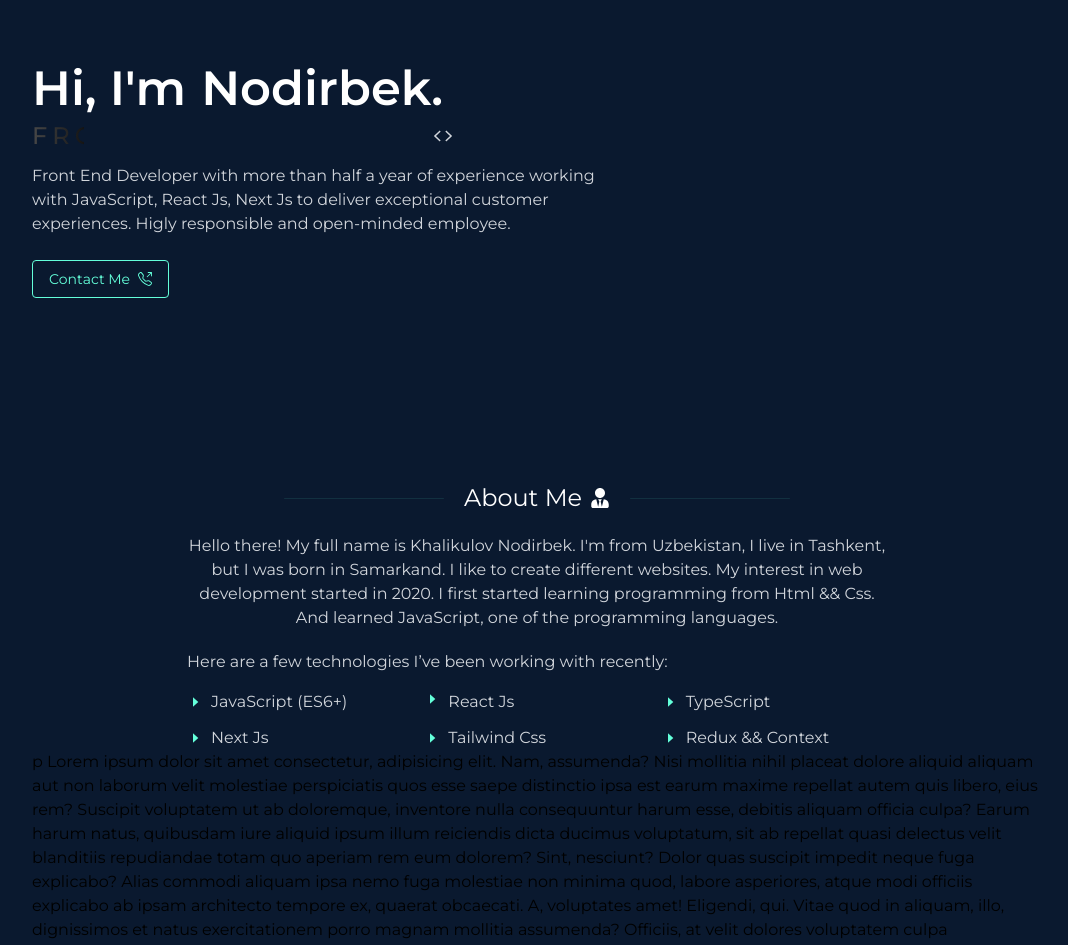
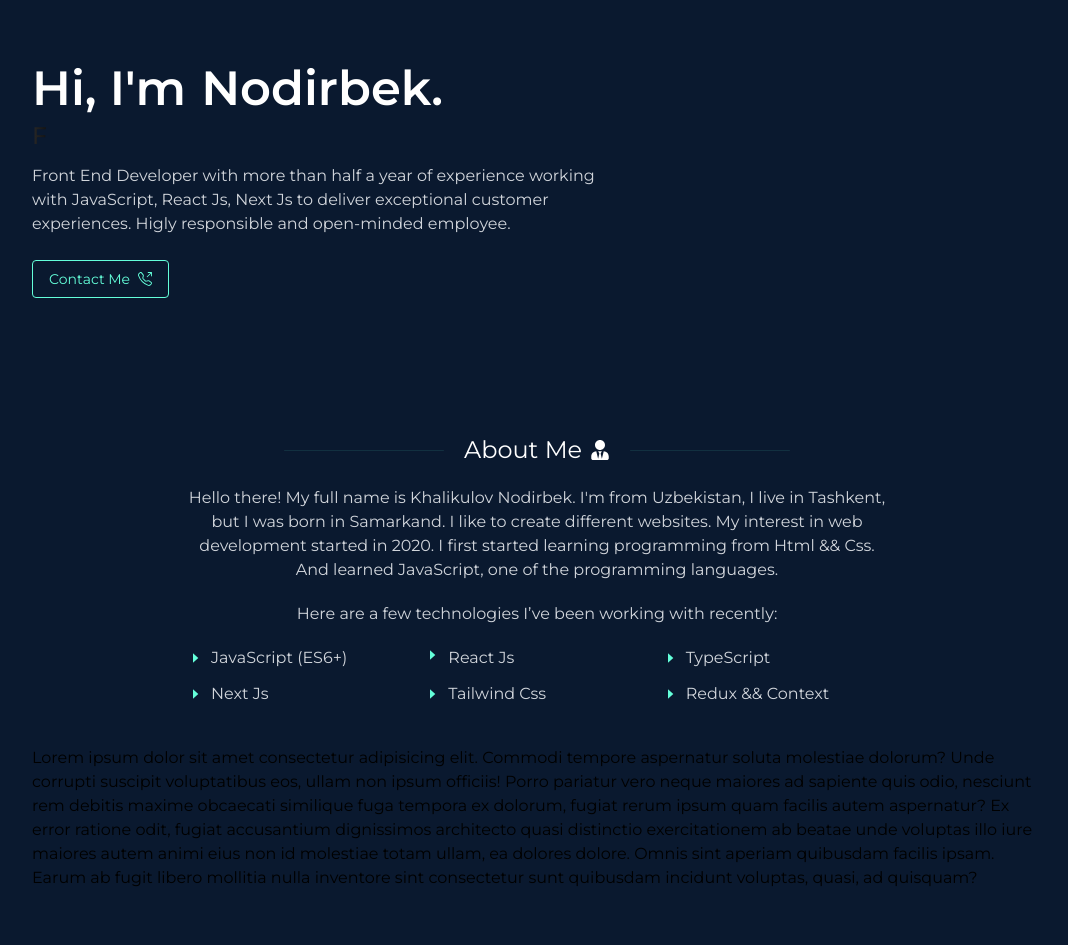
Before and after one commit to node-nodir/Portfolio, a React (Create React App) app: page / in a window 1280 px wide. Shown: the part 160-1105 px from the top of the page, without its empty margins (103-1171 px from the left). After the commit the page ends 1050 px from the top, so only its background shows below. Built offline with nearby package versions, Linux system fonts and the light colour scheme.

Commit message:
Added experince sectiom

```diff
--- a/public/index.html
+++ b/public/index.html
@@ -2,7 +2,7 @@
 <html lang="en">
   <head>
     <meta charset="utf-8" />
-    <link rel="icon" href="./me.png1" />
+    <link rel="icon" href="./me.png" />
     <meta name="viewport" content="width=device-width, initial-scale=1" />
     <meta name="theme-color" content="#000000" />
     <meta
--- a/src/App.js
+++ b/src/App.js
@@ -1,4 +1,5 @@
 import About from "./components/About/About";
+import Experience from "./components/Experience/Experience";
 import Header from "./components/Header/Header";
 import Hero from "./components/Hero/Hero";
 
@@ -8,6 +9,7 @@ function App() {
       <Header />
       <Hero />
       <About />
+      <Experience />
     </div>
   );
 }
--- a/src/components/About/About.jsx
+++ b/src/components/About/About.jsx
@@ -25,10 +25,10 @@ function About() {
             Css. And learned JavaScript, one of the programming languages.
           </p>
           <div className="mt-5">
-            <p className="text-gray-300 text-start">
+            <p className="text-gray-300 text-center">
               Here are a few technologies I’ve been working with recently:
             </p>
-            <ul className="grid grid-cols-2 sm:grid-cols-3 gap-3 mt-3 sm:mt-4">
+            <ul className="grid grid-cols-2 sm:grid-cols-3 gap-3 mt-5">
               <li className="flex items-center text-gray-300 cursor-pointer">
                 <span className="inline-block mr-2">
                   <BiCaretRight className="text-[#64ffda]" />
@@ -70,48 +70,6 @@ function About() {
             </ul>
           </div>
         </div>
-        p Lorem ipsum dolor sit amet consectetur, adipisicing elit. Nam, assumenda? Nisi mollitia
-        nihil placeat dolore aliquid aliquam aut non laborum velit molestiae perspiciatis quos esse
-        saepe distinctio ipsa est earum maxime repellat autem quis libero, eius rem? Suscipit
-        voluptatem ut ab doloremque, inventore nulla consequuntur harum esse, debitis aliquam
-        officia culpa? Earum harum natus, quibusdam iure aliquid ipsum illum reiciendis dicta
-        ducimus voluptatum, sit ab repellat quasi delectus velit blanditiis repudiandae totam quo
-        aperiam rem eum dolorem? Sint, nesciunt? Dolor quas suscipit impedit neque fuga explicabo?
-        Alias commodi aliquam ipsa nemo fuga molestiae non minima quod, labore asperiores, atque
-        modi officiis explicabo ab ipsam architecto tempore ex, quaerat obcaecati. A, voluptates
-        amet! Eligendi, qui. Vitae quod in aliquam, illo, dignissimos et natus exercitationem porro
-        magnam mollitia assumenda? Officiis, at velit dolores voluptatem culpa consectetur ea aut
-        impedit accusantium ad pariatur quam doloribus iste autem eaque officia, tempore maxime
-        similique? Nesciunt quisquam facere perspiciatis iste cumque sit ea pariatur recusandae
-        tempora? A commodi in totam quisquam quae dolores ut, pariatur quam maiores perferendis
-        explicabo vero deserunt recusandae rerum possimus. Eveniet, ducimus quis! Numquam vitae
-        itaque, et voluptatem officia magnam cum quidem optio ipsam inventore hic, autem suscipit,
-        quaerat modi sit nam quos rerum laboriosam consectetur amet dolores atque. Reprehenderit
-        alias soluta autem veniam quia, voluptates beatae et ducimus asperiores velit, vel repellat
-        consectetur. Natus expedita, aliquam dolorem quaerat quod adipisci architecto, praesentium
-        ipsa magnam temporibus totam ut possimus numquam quibusdam dolorum cum maxime? Laudantium ab
-        minima rem earum temporibus error! Libero alias iusto facere velit reprehenderit facilis
-        sequi sint minus corrupti delectus possimus earum adipisci atque porro nam unde quibusdam
-        qui sit, obcaecati enim ullam exercitationem. Illo ratione doloribus, error temporibus
-        molestias necessitatibus dicta, magni voluptatum perspiciatis molestiae ad fugiat quo omnis
-        pariatur nulla? Nihil harum similique quam numquam, dolores reiciendis porro incidunt, illo
-        ipsa tenetur, voluptate exercitationem pariatur ullam repudiandae? Neque vitae placeat ea
-        distinctio ad asperiores quos. Voluptatum non sint illum explicabo? Tempore assumenda cumque
-        similique, maiores ullam consectetur eos animi aut delectus. Tempora soluta assumenda
-        blanditiis exercitationem itaque fugit eligendi fugiat provident ut consectetur a cum, optio
-        voluptates repudiandae! Asperiores optio suscipit fugit corrupti ad delectus repellendus
-        impedit aliquam provident rerum? Aliquid, in vero consectetur itaque nisi provident odio
-        quia quisquam illo est. Tenetur qui esse reprehenderit, earum fugiat provident non odit
-        voluptate maxime ipsam dolorem dolor cupiditate quo nesciunt vero natus dolorum eligendi
-        asperiores autem quibusdam delectus placeat, consectetur perspiciatis ullam. Ex maiores ipsa
-        vero optio eius, non impedit quam unde iure beatae eaque asperiores, culpa dignissimos sunt
-        possimus blanditiis deleniti reprehenderit soluta molestiae! Delectus corrupti officiis,
-        aperiam deserunt hic, rerum reiciendis iure nisi labore asperiores fuga dolorum vitae?
-        Necessitatibus sed eos facilis voluptates, voluptatibus hic eveniet adipisci quam officia
-        earum placeat dolores qui ullam voluptas, deleniti ex suscipit aliquid numquam sapiente
-        maxime tempora, voluptatem fuga. Voluptates minima ab nesciunt incidunt saepe doloremque
-        totam voluptate laudantium illum explicabo ea voluptas praesentium, autem fugiat molestiae
-        officiis iure aliquam itaque quo. Ad nobis cum commodi, aliquid animi tenetur suscipit.
       </div>
     </section>
   );
--- /dev/null
+++ b/src/components/Experience/Experience.jsx
@@ -0,0 +1,23 @@
+import React from "react";
+
+function Experience() {
+  return (
+    <section id="experience" className="">
+      <div className="container">
+        <p>
+          Lorem ipsum dolor sit amet consectetur adipisicing elit. Commodi tempore aspernatur soluta
+          molestiae dolorum? Unde corrupti suscipit voluptatibus eos, ullam non ipsum officiis!
+          Porro pariatur vero neque maiores ad sapiente quis odio, nesciunt rem debitis maxime
+          obcaecati similique fuga tempora ex dolorum, fugiat rerum ipsum quam facilis autem
+          aspernatur? Ex error ratione odit, fugiat accusantium dignissimos architecto quasi
+          distinctio exercitationem ab beatae unde voluptas illo iure maiores autem animi eius non
+          id molestiae totam ullam, ea dolores dolore. Omnis sint aperiam quibusdam facilis ipsam.
+          Earum ab fugit libero mollitia nulla inventore sint consectetur sunt quibusdam incidunt
+          voluptas, quasi, ad quisquam?
+        </p>
+      </div>
+    </section>
+  );
+}
+
+export default Experience;
--- a/src/components/Hero/Hero.jsx
+++ b/src/components/Hero/Hero.jsx
@@ -1,5 +1,4 @@
 import React from "react";
-import { IoIosCode } from "react-icons/io";
 import { BsTelephoneOutbound } from "react-icons/bs";
 
 // ------> Css
@@ -7,7 +6,7 @@ import "./hero.css";
 
 function Hero() {
   return (
-    <section id="home" className="mt-12 sm:mt-[70px] pt-14 sm:py-36">
+    <section id="home" className="mt-12 sm:mt-[70px] pt-14 pb-8 sm:pt-36 sm:pb-24">
       <div className="container">
         <div className="max-w-[600px]">
           <h2 className="flex items-end font-semibold text-4xl sm:text-5xl text-white tracking-normal">
@@ -42,11 +41,8 @@ function Hero() {
               </li>
             </ul>
           </h2>
-          <strong className="dev flex items-center font-medium text-base sm:text-2xl mt-3 mb-3 sm:mt-2 sm:mb-3 text-gray-300 mr-2 -z-20">
-            Frontend developer{" "}
-            <span className="inline-block ml-2">
-              <IoIosCode />
-            </span>
+          <strong className="inline-block dev font-medium text-base sm:text-2xl mt-3 mb-3 sm:mt-2 sm:mb-3 text-gray-300 -z-20">
+            Frontend developer
           </strong>
           <p className="text-gray-300 text-base">
             Front End Developer with more than half a year of experience working with JavaScript,
--- a/src/components/Modal/Modal.jsx
+++ b/src/components/Modal/Modal.jsx
@@ -11,7 +11,7 @@ function Modal({ isVisible, onClose, children }) {
     <div
       id="wrapper"
       onClick={handleClick}
-      className="fixed inset-0 bg-black bg-opacity-40 flex justify-center items-center z-50 duration-300"
+      className="fixed inset-0 bg-black bg-opacity-40 backdrop-blur-[2px] flex justify-center items-center z-50 duration-300"
     >
       <div
         className={`${
--- a/src/index.css
+++ b/src/index.css
@@ -122,17 +122,18 @@ code {
 
 /* --- Scrol Styles --- */
 ::-webkit-scrollbar {
-  width: 5px;
+  width: 6px;
 }
 
 /* Track */
 ::-webkit-scrollbar-track {
-  background: #F2F2F2;
+  background: #0a192f;
 }
 
 /* Handle */
 ::-webkit-scrollbar-thumb {
-  background: #FF7D44;
+  background: #bababa;
+  border-radius: 8px;
 }
 
 /* Handle on hover */
```
Also changed, not shown: src/components/Header/Header.jsx (+23 -14 lines), public/me.png (renamed from public/me1.png).
